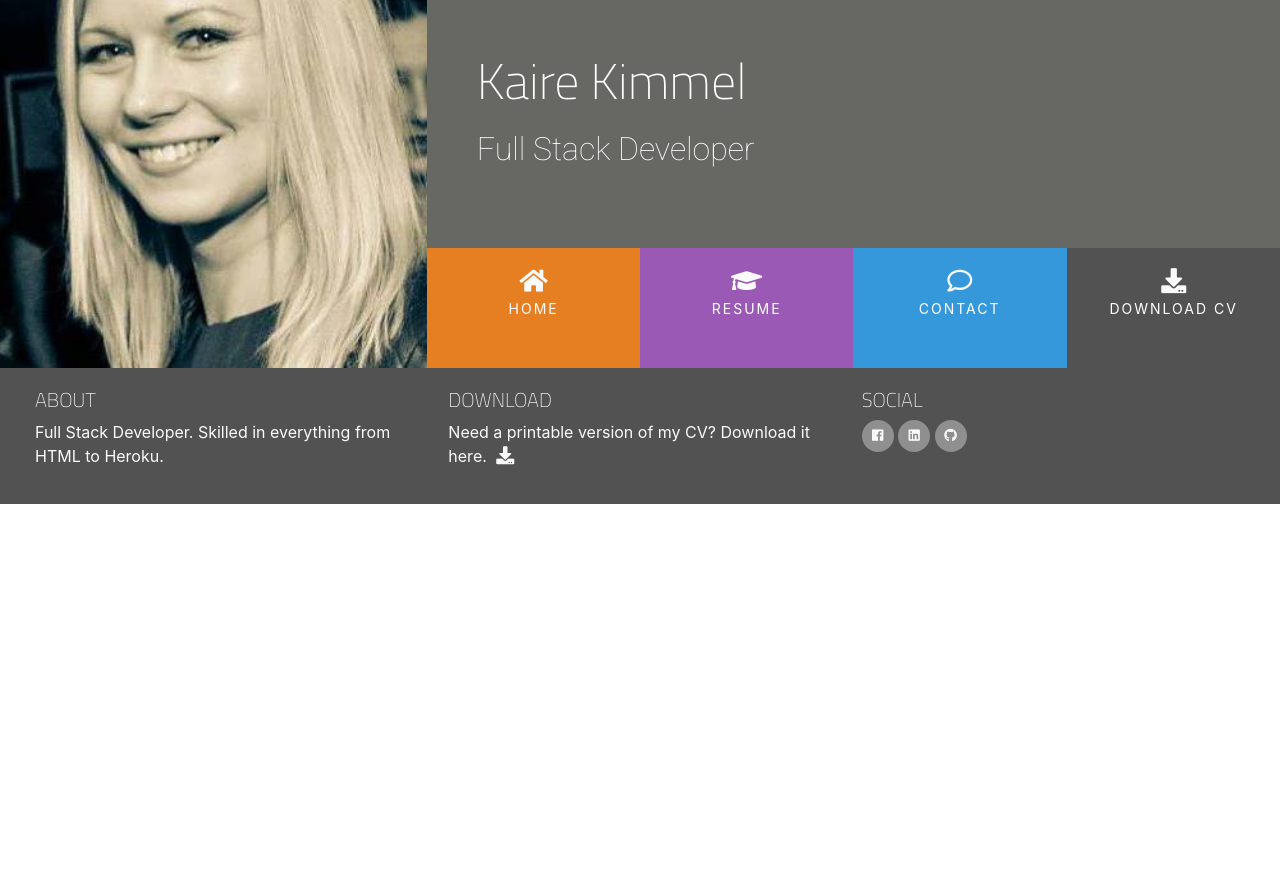
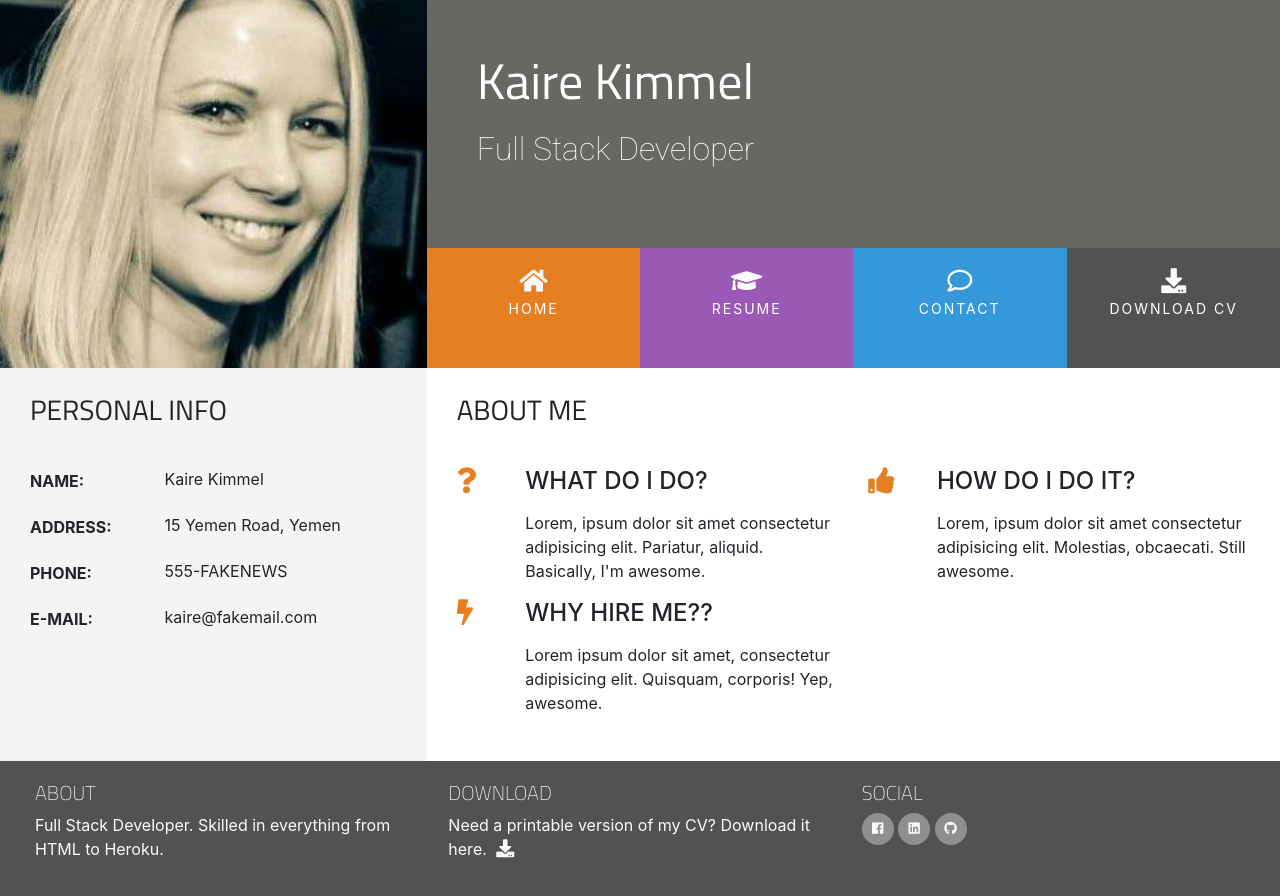
Before and after one commit to kilokilo12/resume-bs4, a plain HTML site: page index.html in a window 1280 px wide. Before the commit the page ends 800 px from the top, so only its background shows below. Drawn offline with nearby package versions, Linux system fonts and the light colour scheme.

Commit message:
Add section with personal info to index.html and style

```diff
--- a/assets/css/style.css
+++ b/assets/css/style.css
@@ -1,10 +1,18 @@
 @import url('https://fonts.googleapis.com/css?family=Roboto:100,200,400,700|Titillium+Web:200,400');
 
 
-/* -----------------colours-------------------------- */
+/* Colours */
 
 .bg-color-name-title {
     background-color: #676763;
+}
+
+.bg-color-three-reasons {
+    background-color: #fff;
+}
+
+.bg-color-personal-info {
+    background-color: #f4f4f4;
 }
 
 .ui-menu-color-home {
@@ -23,7 +31,7 @@
     background-color: #525252;
 }
 
-/* -----------------Special paddings/margins/text------------------------- */
+/* Special paddings/margins/text */
 
 h1, h2, h3, h4 {
     margin: 0;
@@ -43,7 +51,23 @@ h1, h2, h3, h4 {
     display: inline-block;
 }
 
-/* -----------------heading------------------------- */
+.row-table {
+    display: table;
+}
+
+.section-column {
+    display: table-cell;
+    padding: 0 30px 30px;
+    float: none;
+}
+
+.section-heading {
+    font-family: "Titillium Web", sans-serif;
+    font-weight: 400;
+    margin-top: 25px;
+    margin-bottom: 40px;
+}
+/* Heading */
 
 header {
     margin: 0;
@@ -55,7 +79,7 @@ header {
 }
 
 .logo {
-    background: url("../images/profile.jpg");
+    background: url("../images/profile1.jpg");
     background-position: center;
     background-repeat: no-repeat;
     background-size: cover;
@@ -67,7 +91,7 @@ header {
 
 .name {
     font-family: "Titillium Web", sans-serif;
-    font-weight: 200;
+    font-weight: 400;
     font-size: 50px;
     margin-top: 50px;
     color: #fff;
@@ -131,7 +155,7 @@ header {
     letter-spacing: 2px;
 }
 
-/* -----------------hover.css------------------------- */
+/* Hover.css */
 
 .hvr-bounce-to-bottom:before {
     background: rgba(0,0,0,0.3);
@@ -139,7 +163,7 @@ header {
 
 }
 
-/* -----------------Footer------------------------- */
+/* Footer */
 
 footer {
     background-color: #525252;
@@ -190,3 +214,52 @@ footer {
 #footer-details {
     padding: 20px;
 }
+
+/* Three Reasons */
+
+.three-reasons-icon {
+    font-size: 26px;
+    color: #e67e22;
+
+}
+
+.three-reasons-heading {
+    margin-bottom: 15px;
+}
+
+/* Personal Info */
+
+.personal-info-item {
+    margin-bottom: 20px;
+    display: block;
+    clear: both;
+}
+
+.personal-info-item .key,
+.personal-info-item .value {
+    padding-right: 8px;
+    display: inline-block;
+
+}
+
+.personal-info-item .key p,
+.personal-info-item .value p {
+    margin: 0;
+}
+
+.personal-info-item .key {
+    width: 30%;
+    margin-right: 20px;
+    padding-top: 2px;
+    vertical-align: top;
+}
+
+.personal-info-item .key p {
+    font-weight: 700;
+}
+
+.personal-info-item .value {
+    width: 60%;
+    position: relative;
+
+}
--- a/index.html
+++ b/index.html
@@ -13,10 +13,11 @@
 </head>
 
 <body>
+
+    <!-- Header -->
     <header>
         <div class="row no-gutters">
             <a href="index.html" class="col-md-4 logo">
-
             </a>
             <div class="col-md-8">
                 <div class="row no-gutters bg-color-name-title">
@@ -29,15 +30,15 @@
                     <div class="col">
                         <ul id="nav" class="list-inline menucontainer">
                             <li class="col-6 col-sm-3 ui-menu-color-home list-inline-item menuitem">
-                                <a href="#" class="hvr-bounce-to-bottom"><i class="fas fa-home"
+                                <a href="index.html" class="hvr-bounce-to-bottom"><i class="fas fa-home"
                                         aria-hidden="true"></i><span>Home</span></a>
                             </li>
                             <li class="col-6 col-sm-3 ui-menu-color-resume list-inline-item menuitem">
-                                <a href="#" class="hvr-bounce-to-bottom"><i class="fas fa-graduation-cap"
+                                <a href="resume.html" class="hvr-bounce-to-bottom"><i class="fas fa-graduation-cap"
                                         aria-hidden="true"></i><span>Resume</span></a>
                             </li>
                             <li class="col-6 col-sm-3 ui-menu-color-contact list-inline-item menuitem">
-                                <a href="#" class="hvr-bounce-to-bottom"><i class="far fa-comment"
+                                <a href="contact.html" class="hvr-bounce-to-bottom"><i class="far fa-comment"
                                         aria-hidden="true"></i><span>Contact</span></a>
                             </li>
                             <li class="col-6 col-sm-3 ui-menu-color-download list-inline-item menuitem">
@@ -52,9 +53,119 @@
             </div>
         </div>
     </header>
-    <section>
+
+    <!-- Section -->
+    <section class="container-fluid">
+        <div class="row">
+            <div class="col-md-4 bg-color-personal-info section-column">
+                <div class="row">
+                    <div class="col-12">
+                        <h3 class="section-heading uppercase">Personal info</h3>
+                    </div>
+                </div>
+                <div class="personal-info-item">
+                    <div class="key">
+                        <p class="uppercase">
+                            Name:
+                        </p>
+                    </div>
+                    <div class="value">
+                        <p>
+                            Kaire Kimmel
+                        </p>
+                    </div>
+                </div>
+                <div class="personal-info-item">
+                    <div class="key">
+                        <p class="uppercase">
+                            Address:
+                        </p>
+                    </div>
+                    <div class="value">
+                        <p>
+                            15 Yemen Road,
+                            Yemen
+                        </p>
+                    </div>
+                </div>
+                <div class="personal-info-item">
+                    <div class="key">
+                        <p class="uppercase">
+                            Phone:
+                        </p>
+                    </div>
+                    <div class="value">
+                        <p>
+                            555-FAKENEWS
+                        </p>
+                    </div>
+                </div>
+                <div class="personal-info-item">
+                    <div class="key">
+                        <p class="uppercase">
+                            e-mail:
+                        </p>
+                    </div>
+                    <div class="value">
+                        <p>
+                            kaire@fakemail.com
+                        </p>
+                    </div>
+                </div>
+            </div>
+            <div class="col-md-8 bg-color-three-reasons section-column">
+                <div class="row">
+                    <div class="col">
+                        <h3 class="section-heading uppercase">About Me</h3>
+                    </div>
+                </div>
+                <div class="row">
+                    <div class="col-10 offset-1 offset-sm-0 col-sm-4 col-md-6">
+                        <div class="row">
+                            <div class="col-2">
+                                <i class="three-reasons-icon fa fa-question" aria-hidden="true"></i>
+                            </div>
+                            <div class="col-10">
+                                <h4 class="three-reasons-heading uppercase">What do I do?</h4>
+                                <p>Lorem, ipsum dolor sit amet consectetur adipisicing elit. Pariatur, aliquid.
+                                    Basically, I'm awesome.
+                                </p>
+                            </div>
+                        </div>
+                    </div>
+                    <div class="col-10 offset-1 offset-sm-0 col-sm-4 col-md-6">
+                        <div class="row">
+                            <div class="col-2">
+                                <i class="three-reasons-icon fa fa-thumbs-up" aria-hidden="true"></i>
+                            </div>
+                            <div class="col-10">
+                                <h4 class="three-reasons-heading uppercase">How do I do it?</h4>
+                                <p>Lorem, ipsum dolor sit amet consectetur adipisicing elit. Molestias, obcaecati.
+                                    Still awesome.
+                                </p>
+                            </div>
+                        </div>
+                    </div>
+                    <div class="col-10 offset-1 offset-sm-0 col-sm-4 col-md-6">
+                        <div class="row">
+                            <div class="col-2">
+                                <i class="three-reasons-icon fa fa-bolt" aria-hidden="true"></i>
+                            </div>
+                            <div class="col-10">
+                                <h4 class="three-reasons-heading uppercase">Why hire me??</h4>
+                                <p>Lorem ipsum dolor sit amet, consectetur adipisicing elit. Quisquam, corporis!
+                                    Yep, awesome.
+                                </p>
+                            </div>
+                        </div>
+                    </div>
+                </div>
+            </div>
+        </div>
 
     </section>
+
+    <!-- Footer -->
     <footer class="container-fluid">
         <div id="footer-details" class="row">
             <div class="col-sm-4">
```
Also changed, not shown: assets/images/profile1.jpg (added).
